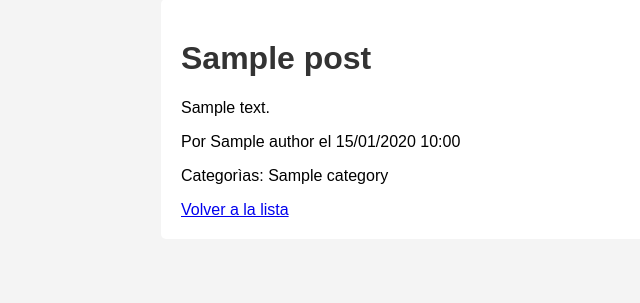
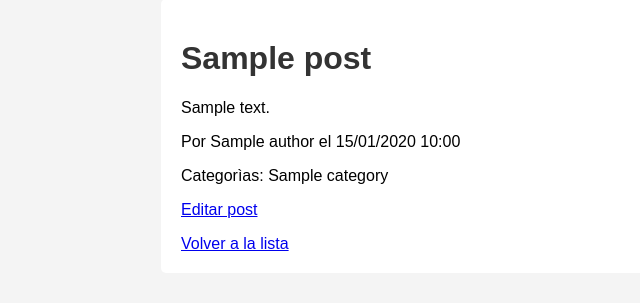
Before and after one commit to Pandu-Sama/blogsite, a Django app: page /posts/1/ in a window 1280 px wide. Shown: the part 159-462 px from the top of the page, without its empty margins (59-699 px from the left). Run offline with Django 5.2, Linux system fonts and the light colour scheme; a user stored in the database is signed in; tables that the repository leaves empty hold one stand-in row (values such as "Sample post").

Commit message:
feat: Añado funcionalidad UpdateView para posts

```diff
--- a/blog/templates/blog/post_detail.html
+++ b/blog/templates/blog/post_detail.html
@@ -9,6 +9,10 @@
             {{ category.name }}{% if not forloop.last %}, {% endif %}
         {% empty %}
             Sin categorìas
-        {% endfor %}</p>
+        {% endfor %}
+    </p>
+    {% if user.is_authenticated and post.author.user == user %}
+        <p><a href="{% url 'blog:post_update' post.pk %}">Editar post</a></p>
+    {% endif %}
     <a href="{% url 'blog:post_list' %}">Volver a la lista</a>
 {% endblock %}
--- a/blog/templates/blog/post_form.html
+++ b/blog/templates/blog/post_form.html
@@ -1,7 +1,7 @@
 {% extends 'blog/base.html' %}
-{% block title %}Crear Nuevo Post{% endblock %}
+{% block title %}{% if form.instance.pk %}Editar Post{% else %}Crear Nuevo Post{% endif %} {% endblock %}
 {% block content %}
-    <h1>Crear Nuevo Post</h1>
+    <h1>{% if form.instance.pk %} Editar Post{% else %}Crear Nuevo Post{% endif %} </h1>
     {% if form.errors %}
         <ul style="color: red;">
             {% for field in form %}
@@ -32,7 +32,7 @@
             {{ form.categories.label_tag }}
             {{ form.categories }}
         </div>
-        <button type="submit">Crear Post</button>
+        <button type="submit">{% if form.instance.pk %}Actualizar{% else %}Crear Post{% endif %}</button>
     </form>
     <a href="{% url 'blog:post_list' %}">Volver a la lista</a>
 {% endblock %}
--- a/blog/urls.py
+++ b/blog/urls.py
@@ -9,4 +9,5 @@ urlpatterns = [
     path('new/', views.post_create, name='post_create'),
     path('new/cbv/', views.PostCreateView.as_view(), name='post_create_cbv'),
     path('new/manual/', views.post_create_manual, name='post_create_manual'),
+    path('<int:pk>/edit/', views.PostUpdateView.as_view(), name='post_update'),
 ]
--- a/blog/views.py
+++ b/blog/views.py
@@ -1,5 +1,5 @@
 from django.shortcuts import render, redirect
-from django.views.generic import ListView, DetailView, CreateView
+from django.views.generic import ListView, DetailView, CreateView, UpdateView
 from django.contrib.auth import login
 from django.contrib.auth.forms import UserCreationForm
 from django.contrib.auth.decorators import login_required
@@ -7,6 +7,7 @@ from django.contrib.auth.mixins import LoginRequiredMixin
 from django.contrib.auth.views import LoginView
 from django.urls import reverse_lazy
 from django.contrib import messages
+from django.http import Http404
 from .forms import PostForm
 from .models import Post, Author, Category
 
@@ -140,6 +141,27 @@ def register(request):
         form = UserCreationForm()
     return render(request, 'blog/register.html', {'form': form})
 
+class PostUpdateView(LoginRequiredMixin, UpdateView):
+    model = Post
+    form_class = PostForm
+    template_name = 'blog/post_form.html'
+    success_url = reverse_lazy('blog:post_list')
+
+    def get_object(self, queryset=None):
+        obj = super().get_object(queryset)
+        if obj.author.user != self.request.user:
+            raise Http404("No tienes permisos para editar este post.")
+        return obj
+
+    def form_valid(self, form):
+        messages.success(self.request, f'Post "{form.instance.titulo}" actualizado exitosamente.')
+        return super().form_valid(form)
+
+    def form_invalid(self, form):
+        messages.error(self.request, 'Por favor corrige los errores en el formulario.')
+        return super().form_invalid(form)
+
+
 class CustomLoginView(LoginView):
     template_name = 'blog/registration/login.html'
 
```
